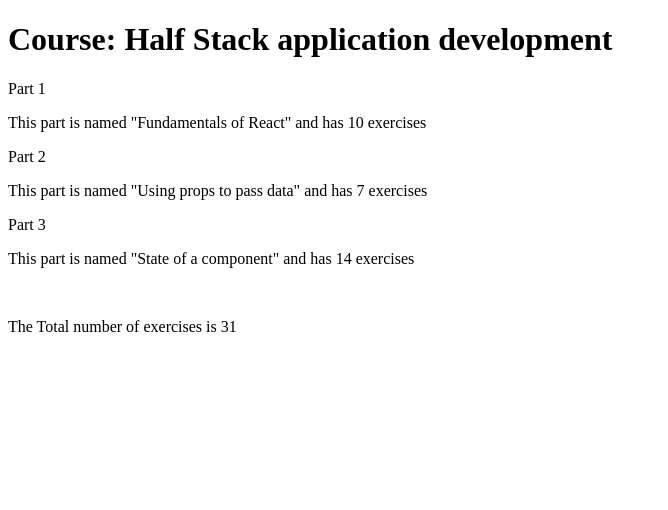
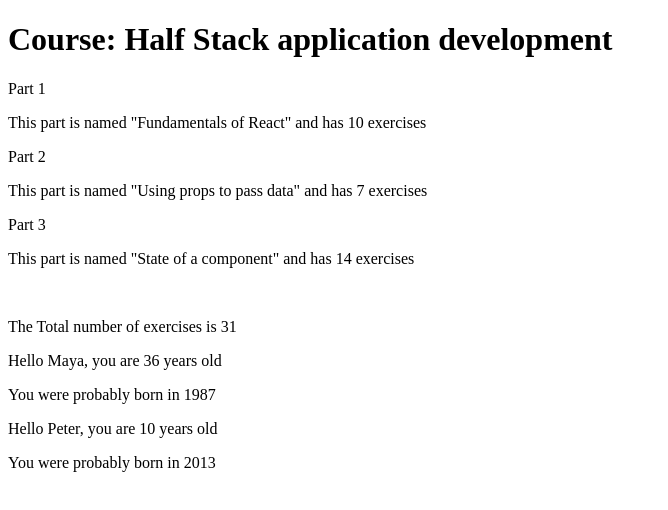
Before and after one commit to JulienMellon/fullstackopen, a React (Vite) app in the folder part1/courseinfo/: page / in a window 1280 px wide. Shown: the top 510 px of the page, without its empty margins (0-668 px from the left). Built offline with nearby package versions, Linux system fonts and the light colour scheme.

Commit message:
initialized diary

```diff
--- a/part1/courseinfo/src/App.jsx
+++ b/part1/courseinfo/src/App.jsx
@@ -1,7 +1,7 @@
 import Header from "./Header"
 import Content from "./Content"
 import Total from "./Total"
-
+import Hello from "./Hello"
 
 const App = () => {
   const course = {
@@ -22,12 +22,17 @@
     ]
   }
 
+  const name = 'Peter'
+  const age = 10
+
   return(
     <>
     <Header course={course}/>
     <Content course={course}/>
     <br />
     <Total course={course}/>
+    <Hello name='Maya' age={26 + 10} />
+    <Hello name={name} age={age} />
     </>
   )
 }
--- /dev/null
+++ b/part1/courseinfo/src/Hello.jsx
@@ -0,0 +1,18 @@
+const Hello = (props) => {
+    const bornYear = () => {
+        const now = new Date().getFullYear()
+        return now - props.age
+    }
+    return (
+      <div>
+        <p>
+          Hello {props.name}, you are {props.age} years old
+        </p>
+        <p>
+            You were probably born in {bornYear()}
+        </p>
+      </div>
+    )
+  }
+
+export default Hello
```
Also changed, not shown: 1 other file (tests, documents, lock files or other folders).
